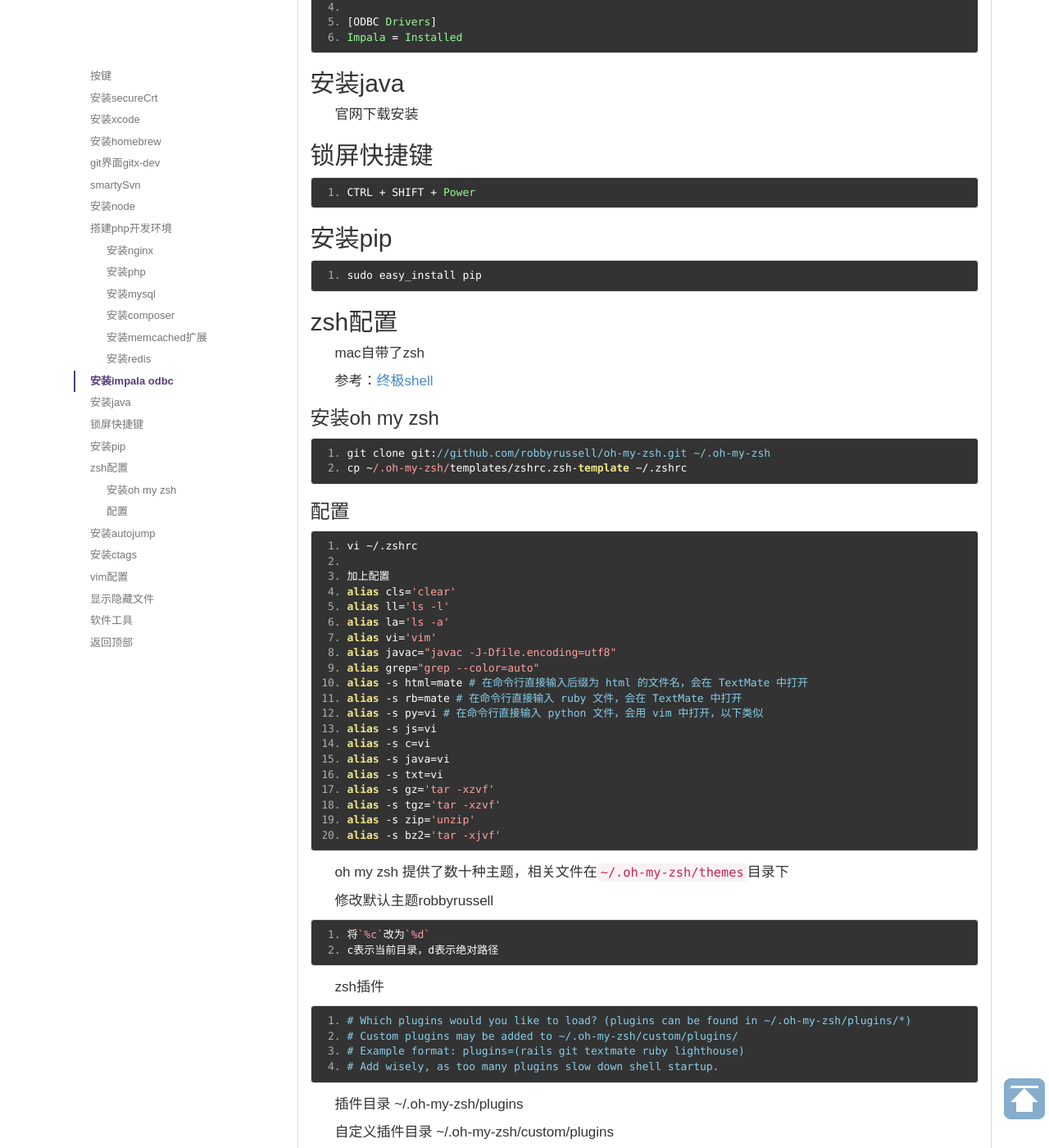
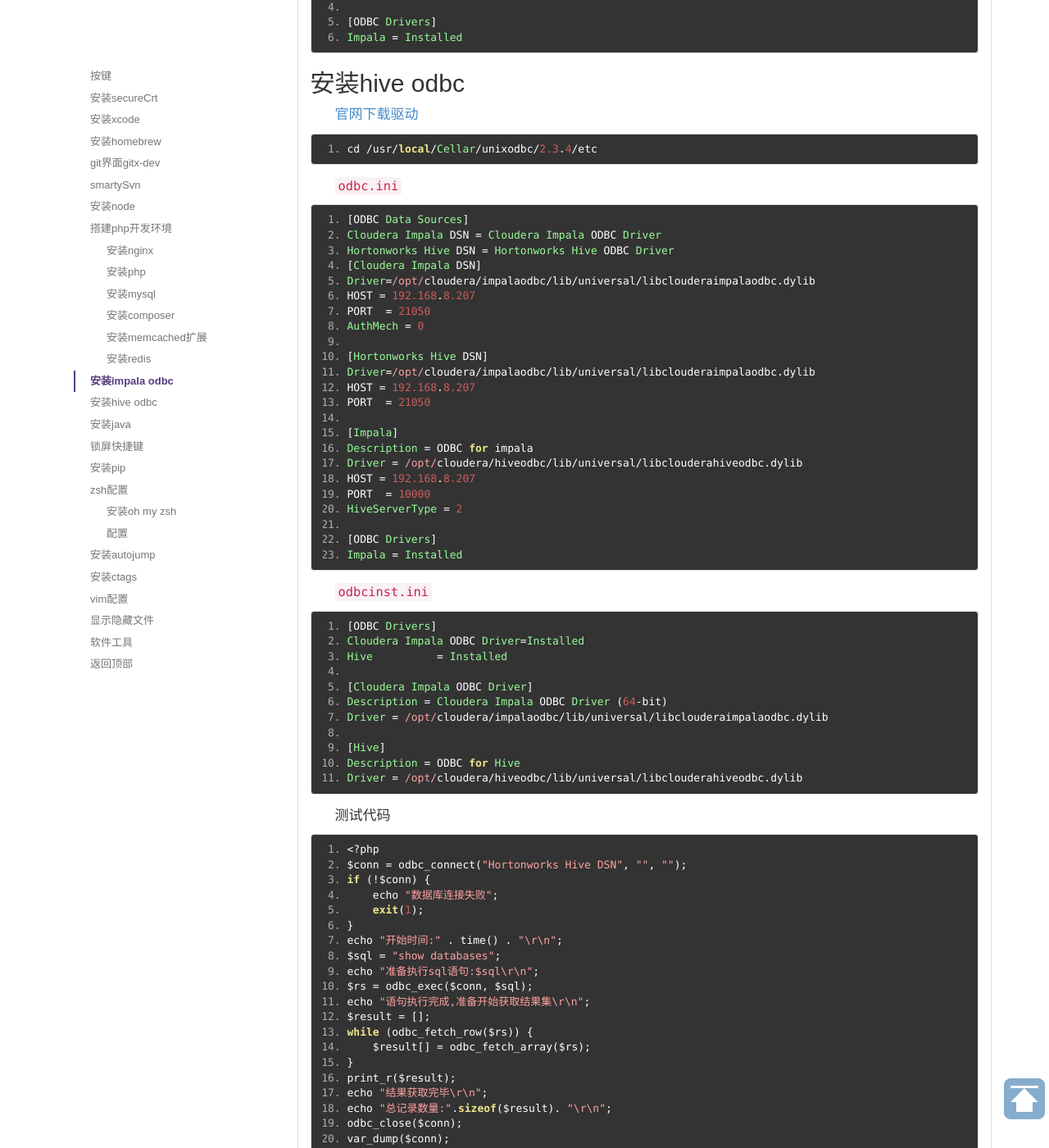
Before and after one commit to kailian/kailian.github.io, a Jekyll site: the page built from _posts/2016-07-13-mac-dev.md, in a window 1280 px wide and 1400 px high, scrolled down 3912 px. Shown: the whole window at 82% size. Built offline with Jekyll 4.4.1, drawn with Linux system fonts in a browser that asks for light colours; comment, search, counter and statistics services are not loaded; some of the changed text lies outside the part shown.

Commit message:
【记录】hive odbc

````diff
--- a/_posts/2016-07-13-mac-dev.md
+++ b/_posts/2016-07-13-mac-dev.md
@@ -234,6 +234,85 @@
 Impala = Installed
 ```
 
+## 安装hive odbc
+
+[官网下载驱动](https://www.cloudera.com/downloads/connectors/hive/odbc/2-5-22.html)
+
+```
+cd /usr/local/Cellar/unixodbc/2.3.4/etc
+```
+
+`odbc.ini`
+
+```
+[ODBC Data Sources]
+Cloudera Impala DSN = Cloudera Impala ODBC Driver
+Hortonworks Hive DSN = Hortonworks Hive ODBC Driver
+[Cloudera Impala DSN]
+Driver=/opt/cloudera/impalaodbc/lib/universal/libclouderaimpalaodbc.dylib
+HOST = 192.168.8.207
+PORT  = 21050
+AuthMech = 0
+
+[Hortonworks Hive DSN]
+Driver=/opt/cloudera/impalaodbc/lib/universal/libclouderaimpalaodbc.dylib
+HOST = 192.168.8.207
+PORT  = 21050
+
+[Impala]
+Description = ODBC for impala
+Driver = /opt/cloudera/hiveodbc/lib/universal/libclouderahiveodbc.dylib
+HOST = 192.168.8.207
+PORT  = 10000
+HiveServerType = 2
+
+[ODBC Drivers]
+Impala = Installed
+```
+
+`odbcinst.ini`
+
+```
+[ODBC Drivers]
+Cloudera Impala ODBC Driver=Installed
+Hive          = Installed
+
+[Cloudera Impala ODBC Driver]
+Description = Cloudera Impala ODBC Driver (64-bit)
+Driver = /opt/cloudera/impalaodbc/lib/universal/libclouderaimpalaodbc.dylib
+
+[Hive]
+Description = ODBC for Hive
+Driver = /opt/cloudera/hiveodbc/lib/universal/libclouderahiveodbc.dylib
+```
+
+测试代码
+
+```
+<?php
+$conn = odbc_connect("Hortonworks Hive DSN", "", "");
+if (!$conn) {
+    echo "数据库连接失败";
+    exit(1);
+}
+echo "开始时间:" . time() . "\r\n";
+$sql = "show databases";
+echo "准备执行sql语句:$sql\r\n";
+$rs = odbc_exec($conn, $sql);
+echo "语句执行完成,准备开始获取结果集\r\n";
+$result = [];
+while (odbc_fetch_row($rs)) {
+    $result[] = odbc_fetch_array($rs);
+}
+print_r($result);
+echo "结果获取完毕\r\n";
+echo "总记录数量:".sizeof($result). "\r\n";
+odbc_close($conn);
+var_dump($conn);
+
+echo "结束时间:" . time() . "\r\n";
+```
+
 ## 安装java
 
 官网下载安装
````
